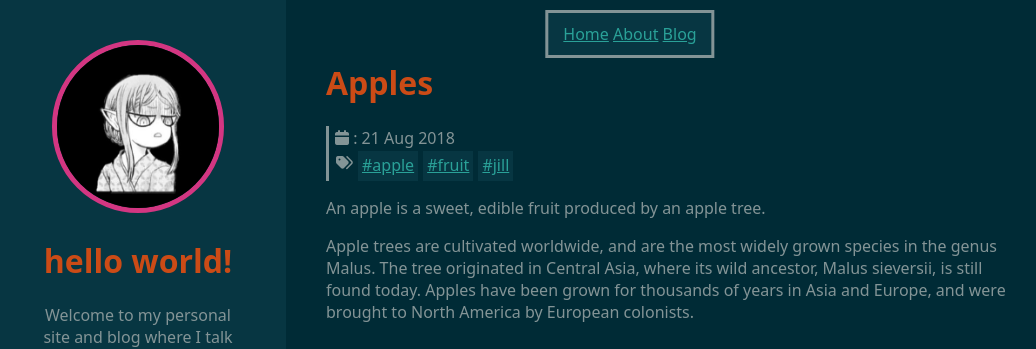
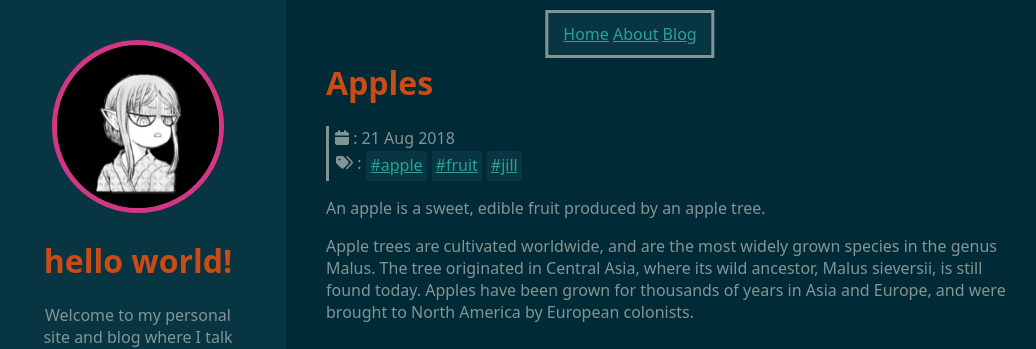
Before and after one commit to loco-t-wen/loco-t-wen.github.io, a Jekyll site: the page built from _posts/2018-08-21-apples.md, in a window 1280 px wide. Shown: the top 349 px of the page, without its empty margins (10-1046 px from the left). Built offline with Jekyll 4.4.1, drawn with Linux system fonts in a browser that asks for light colours.

Commit message:
small change to tags layout

```diff
--- a/Gemfile
+++ b/Gemfile
@@ -4,5 +4,6 @@ source "https://rubygems.org"
 
 gem "jekyll"
 gem "jekyll-paginate"
+gem "github-pages"
 
 # gem "rails"
--- a/_layouts/post.html
+++ b/_layouts/post.html
@@ -6,7 +6,7 @@ layout: default
 <div class="meta">
      : {{ page.date | date_to_string }}
     <ul class="tags">
-        <li><span>   </span></li>
+        <li><span>  :</span></li>
 
         {% for tag in site.tags %}
             {% if page.tags contains tag.tag-name %}
```
